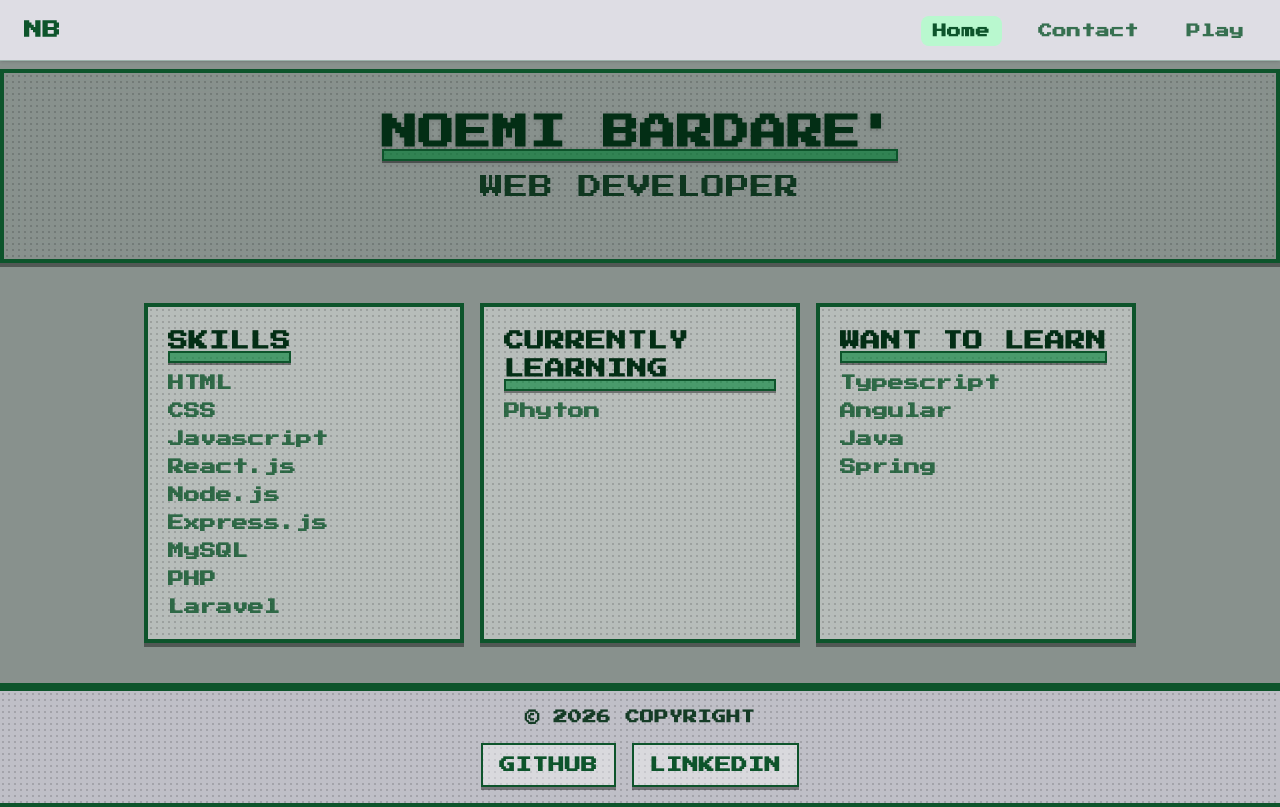
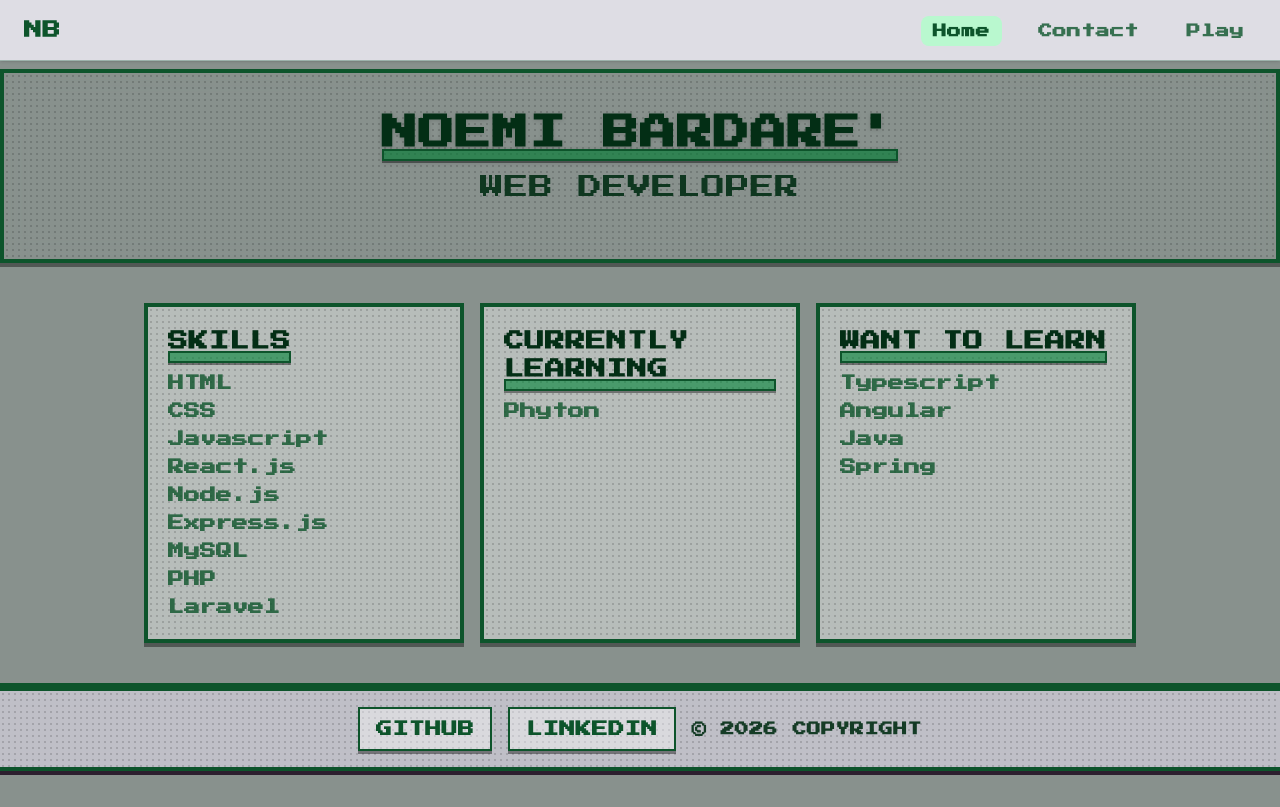
Before and after one commit to murphy-afk/personal, a React (Vite) app: page /aboutme in a window 1280 px wide. Built offline with nearby package versions, Linux system fonts and the light colour scheme.

Commit message:
footer alignment change

```diff
--- a/src/components/Footer.jsx
+++ b/src/components/Footer.jsx
@@ -19,13 +19,8 @@ export default function Footer() {
         bg-size-[6px_6px]
       "
     >
-      <div className="flex flex-col items-center space-y-4 text-green-950 font-bold tracking-wide uppercase">
-
-        <p className="text-sm opacity-90">
-          © {new Date().getFullYear()} Copyright
-        </p>
-
-        <div className="flex space-x-4">
+      <div className="flex flex-col items-center  space-y-4 text-green-950 font-bold tracking-wide uppercase">
+        <div className="flex space-x-4 justify-baseline">
           {links.map((link) => (
             <Link
               key={link.name}
@@ -42,12 +37,15 @@ export default function Footer() {
                 hover:text-green-950
                 hover:shadow-[0_3px_0_rgba(0,0,0,0.6)]
                 active:translate-y-0.5
-                active:shadow-[0_1px_0_rgba(0,0,0,0.4)]
-              "
-            >
+                active:shadow-[0_1px_0_rgba(0,0,0,0.4)]">
               {link.name}
             </Link>
           ))}
+          <div className="flex justify-center items-center">
+                <p className="text-sm opacity-90">
+                  © {new Date().getFullYear()} Copyright
+                </p>
+          </div>
         </div>
 
       </div>
```
